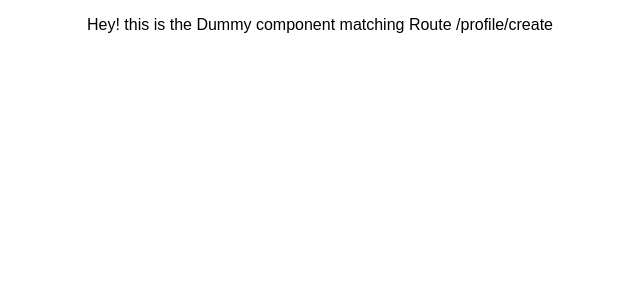
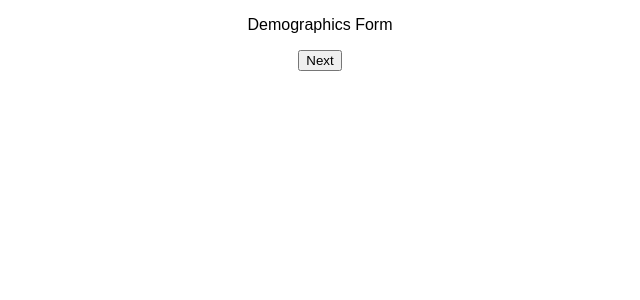
Before and after one commit to doncasanova/filmfans, a React (Create React App) app in the folder client/: page /profile/create in a window 1280 px wide. Shown: the top 300 px of the page, without its empty margins (320-960 px from the left). Built offline with nearby package versions, Linux system fonts and the light colour scheme.

Commit message:
Make skeleton workflow for ProfileCreate

```diff
--- a/client/src/App.js
+++ b/client/src/App.js
@@ -1,5 +1,6 @@
 import React, { Component } from "react";
 import { BrowserRouter as Router, Route, Switch } from "react-router-dom";
+import ProfileCreate from "./components/ProfileCreate";
 import Dummy from "./components/Dummy";
 import "./App.css";
 
@@ -10,7 +11,7 @@ class App extends Component {
         <Router>
           <Switch>
               <Route exact path="/" component={Dummy} />
-              <Route exact path="/profile/create" component={Dummy} />
+              <Route exact path="/profile/create" component={ProfileCreate} />
               <Route exact path="/profile/:id" component={Dummy} />
           </Switch>
         </Router>
--- /dev/null
+++ b/client/src/components/ProfileCreate.js
@@ -0,0 +1,79 @@
+import React, { Component } from "react";
+import API from "../api";
+
+const api = new API();
+
+export default class ProfileCreate extends Component {
+  constructor(props) {
+    super(props);
+
+    this.state = {
+      name: "",
+      city: "",
+      films: [],
+      step: 1
+    }
+  }
+
+  renderDemographicsForm() {
+    return (
+      <p>Demographics Form</p>
+    )
+  }
+
+  renderTopFilmsForm() {
+    return (
+      <p>Top Films Form</p>
+    )
+  }
+
+  renderConfirmationForm() {
+    return (
+      <p>Confirmation</p>
+    )
+  }
+
+  handleNavForwardClick = (e) => {
+    this.setState( {step: this.state.step + 1} );
+  }
+
+  handleNavBackClick = (e) => {
+    this.setState( {step: this.state.step - 1} );
+  }
+
+  handleProfileCreate = (e) => {
+    api.saveFan({
+      name: this.state.name,
+      city: this.state.city,
+      films: this.state.films
+    });
+
+    this.props.history.push('/');
+  }
+
+  render() {
+    return (
+      <div className="profile-create">
+        { this.state.step === 1 && this.renderDemographicsForm()}
+
+        { this.state.step === 2 && this.renderTopFilmsForm()}
+
+        { this.state.step === 3 && this.renderConfirmationForm()}
+
+        <div className="wizard-nav">
+          { this.state.step > 1 &&
+            <button type="button" onClick={this.handleNavBackClick}>Previous</button>
+          }
+
+          { this.state.step < 3 &&
+            <button type="button" onClick={this.handleNavForwardClick}>Next</button>
+          }
+
+          { this.state.step === 3 &&
+            <button type="button" onClick={this.handleProfileCreate}>Create Profile</button>
+          }
+        </div>
+      </div>
+    )
+  }
+}
```
